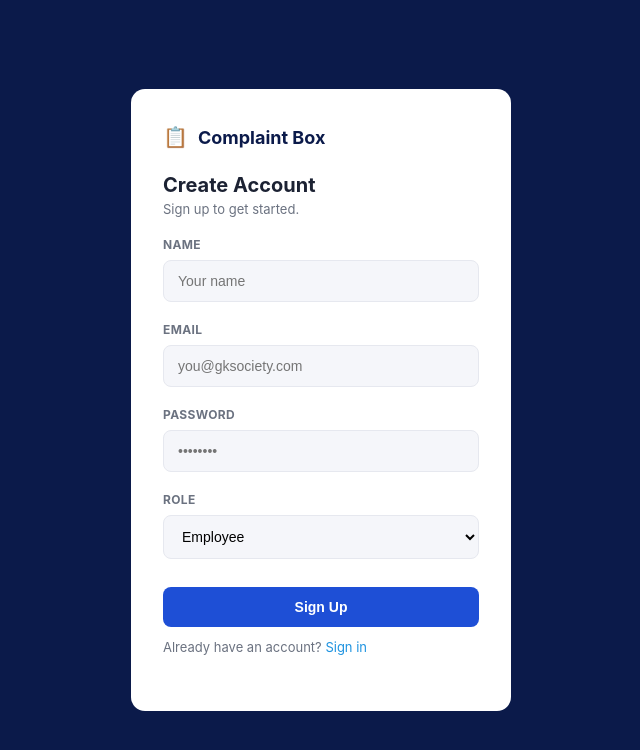
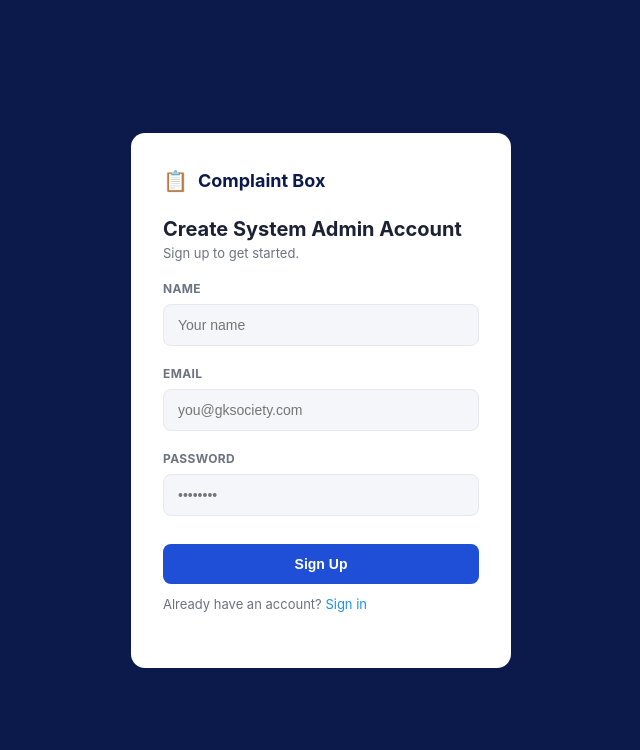
Before and after one commit to kishore-gelam/Complaint-, a React (Vite) app in the folder frontend/: page / in a window 1280 px wide. Both pictures are taken after a click on the element "Sign up". Shown: the top 750 px of the page, without its empty margins (319-959 px from the left). Built offline with nearby package versions, Linux system fonts and the light colour scheme.

Commit message:
fix: update SignupPage to create System Admin accounts by default

```diff
--- a/frontend/src/components/SignupPage.jsx
+++ b/frontend/src/components/SignupPage.jsx
@@ -5,7 +5,6 @@ const SignupPage = ({ onSignupSuccess, onSwitchToLogin }) => {
   const [name, setName] = useState('');
   const [email, setEmail] = useState('');
   const [password, setPassword] = useState('');
-  const [role, setRole] = useState('Employee');
   const [error, setError] = useState('');
   const [success, setSuccess] = useState('');
   const [loading, setLoading] = useState(false);
@@ -16,7 +15,7 @@ const SignupPage = ({ onSignupSuccess, onSwitchToLogin }) => {
     setSuccess('');
     setLoading(true);
     try {
-      await signup(name, email, password, role);
+      await signup(name, email, password, 'System Admin');
       setSuccess('Account created! Please sign in.');
       setTimeout(() => onSwitchToLogin(), 1200);
     } catch (err) {
@@ -34,7 +33,7 @@ const SignupPage = ({ onSignupSuccess, onSwitchToLogin }) => {
           <span>Complaint Box</span>
         </div>
 
-        <h2 className="login-title">Create Account</h2>
+        <h2 className="login-title">Create System Admin Account</h2>
         <p className="login-subtitle">Sign up to get started.</p>
 
         {error && <p className="login-error">{error}</p>}
@@ -70,18 +69,6 @@ const SignupPage = ({ onSignupSuccess, onSwitchToLogin }) => {
           required
         />
 
-        <label className="field-label">Role</label>
-        <select
-          className="field-input"
-          value={role}
-          onChange={(e) => setRole(e.target.value)}
-          required
-        >
-          <option value="Employee">Employee</option>
-          <option value="Admin">Admin</option>
-          <option value="System Admin">System Admin</option>
-        </select>
-
         <button className="btn btn--primary login-submit" type="submit" disabled={loading}>
           {loading ? 'Creating account…' : 'Sign Up'}
         </button>
```
